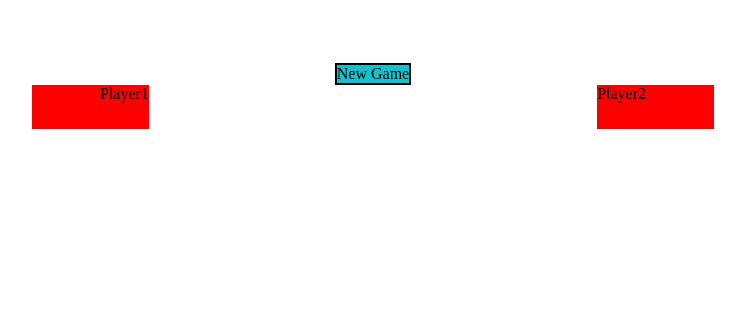
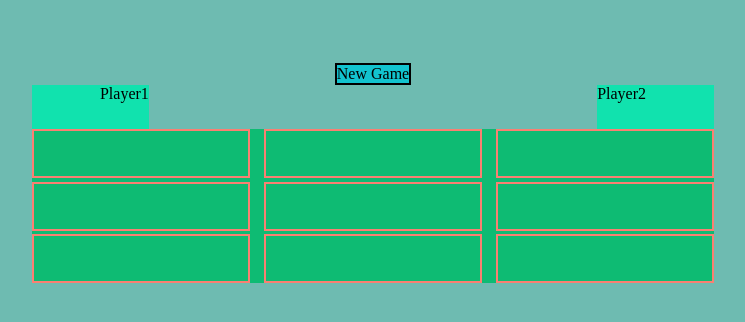
Before and after one commit to adarshc99/Tic_Tac_Toe, a plain HTML site: page index.html in a window 1280 px wide. Shown: the whole page, without its empty margins (267-1012 px from the left). Drawn offline with nearby package versions, Linux system fonts and the light colour scheme.

Commit message:
sass done

```diff
--- a/scss/style.scss
+++ b/scss/style.scss
@@ -1,3 +1,8 @@
+body
+{
+    background: rgb(110, 187, 177);
+}
+
 .container
 {
     display: grid;
@@ -28,20 +33,86 @@
         {
 
             padding-left: 10%;
-            background: red;
+            background: rgb(17, 226, 174);
 
         }
         .Player2
         {
             padding-right: 10%;
-            background: red;
+            background: rgb(17, 226, 174);
 
         }
-
-
     }
     .TicTak
     {
         grid-column: 2/5;
+        grid-row: 4/-1;
+        display: grid;
+        // align-self: center;
+        // justify-content: center;
+        // justify-items: center;
+        // align-items: center;
+        background-color: rgb(14, 187, 115);
+        text-align: center;
+        align-items: stretch;
+        justify-items: stretch;
+        grid-gap: 2%;
+       #id1
+       {
+        grid-column: 1/2;
+        grid-row: 1/2;
+        border: 2px solid salmon;
+       }
+       #id2
+       {
+        grid-column: 2/3;
+        grid-row: 1/2;
+        border: 2px solid salmon;
+       }
+
+       #id3
+       {
+        grid-column: 3/4;
+        grid-row: 1/2;
+        border: 2px solid salmon;
+
+       }
+       #id4
+       {
+        grid-column: 1/2;
+        grid-row: 2/3;
+        border: 2px solid salmon;
+       }
+       #id5
+       {
+        grid-column: 2/3;
+        grid-row: 2/3;
+        border: 2px solid salmon;
+       }
+       #id6
+       {
+        grid-column: 3/4;
+        grid-row: 2/3;
+        border: 2px solid salmon;
+
+       }
+       #id7
+       {
+        grid-column:1/2;
+        grid-row:3/4 ;
+        border: 2px solid salmon;
+       }
+       #id8
+       {
+        grid-column: 2/3;
+        grid-row: 3/4;
+        border: 2px solid salmon;
+       }
+       #id9
+       {
+        grid-column: 3/4;
+        grid-row: 3/4;
+        border: 2px solid salmon;
+       }
     }
 }
```
Also changed, not shown: index.html (+1 -0 lines), scss/style.css, 1 other file.
